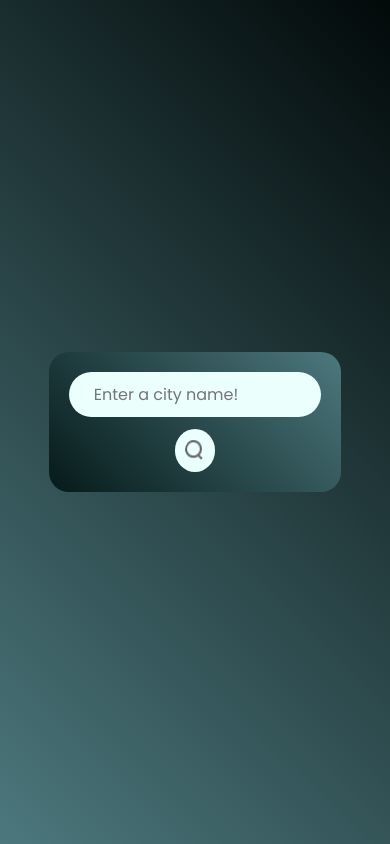
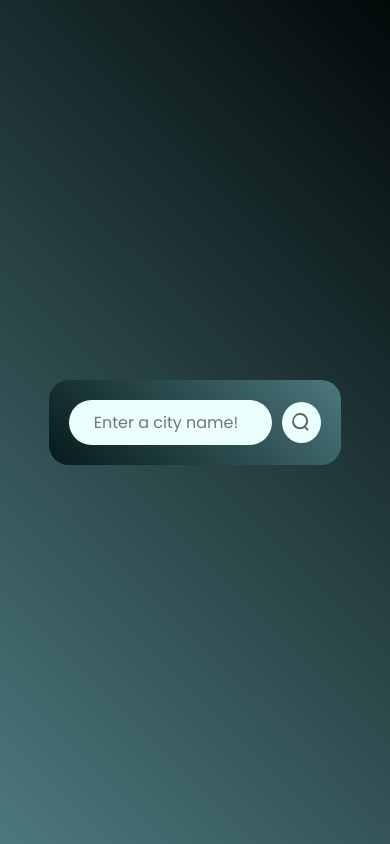
Before and after one commit to mroland1/weather-app, a React (Vite) app: page / in a window 390 px wide. Built offline with nearby package versions, Linux system fonts and the light colour scheme.

Commit message:
added --host for mobile dev

```diff
--- a/package.json
+++ b/package.json
@@ -4,7 +4,7 @@
   "version": "0.0.0",
   "type": "module",
   "scripts": {
-    "dev": "vite",
+    "dev": "vite --host",
     "build": "vite build",
     "lint": "eslint .",
     "preview": "vite preview"
--- a/src/components/Weather.css
+++ b/src/components/Weather.css
@@ -13,10 +13,9 @@
 .search-bar {
   display: flex;
   align-items: center;
-  gap: 12px;
+  gap: 10px;
   width: 100%; /* Szélesség skálázása */
   justify-content: center;
-  flex-direction: column;
 }
 
 .search-bar input {
```
